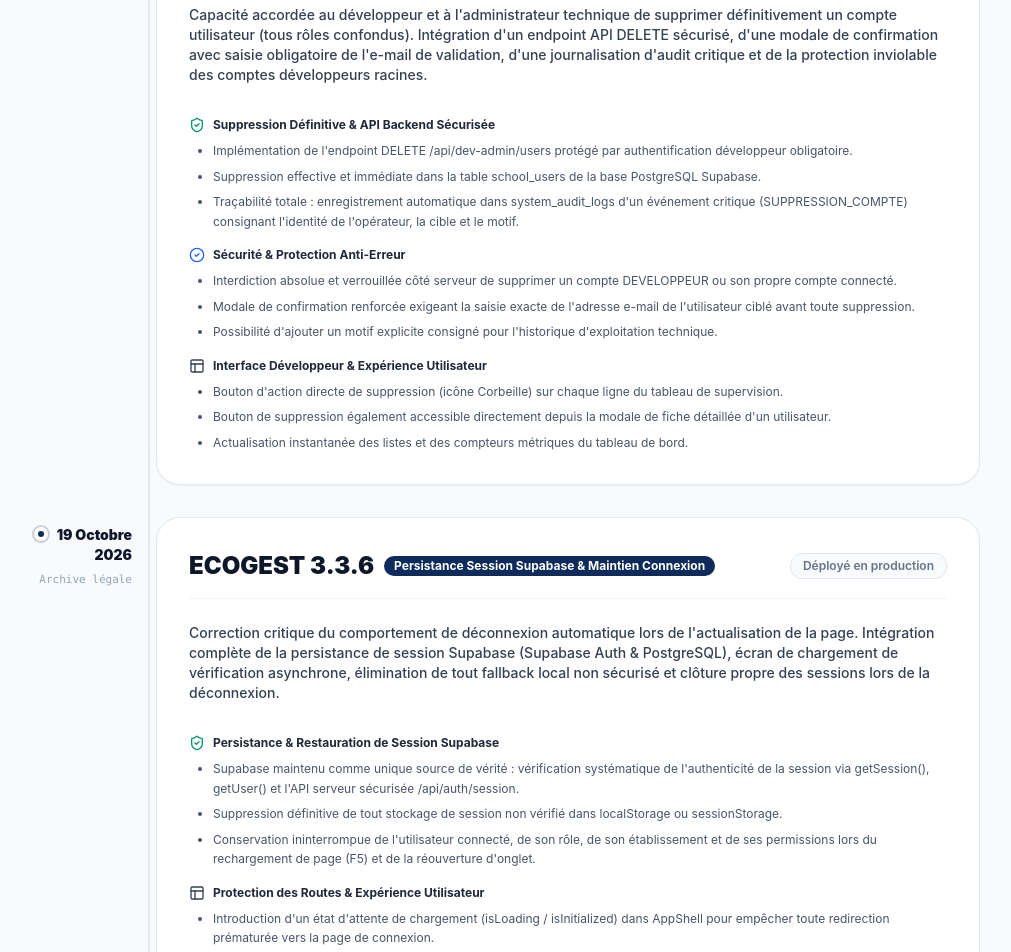
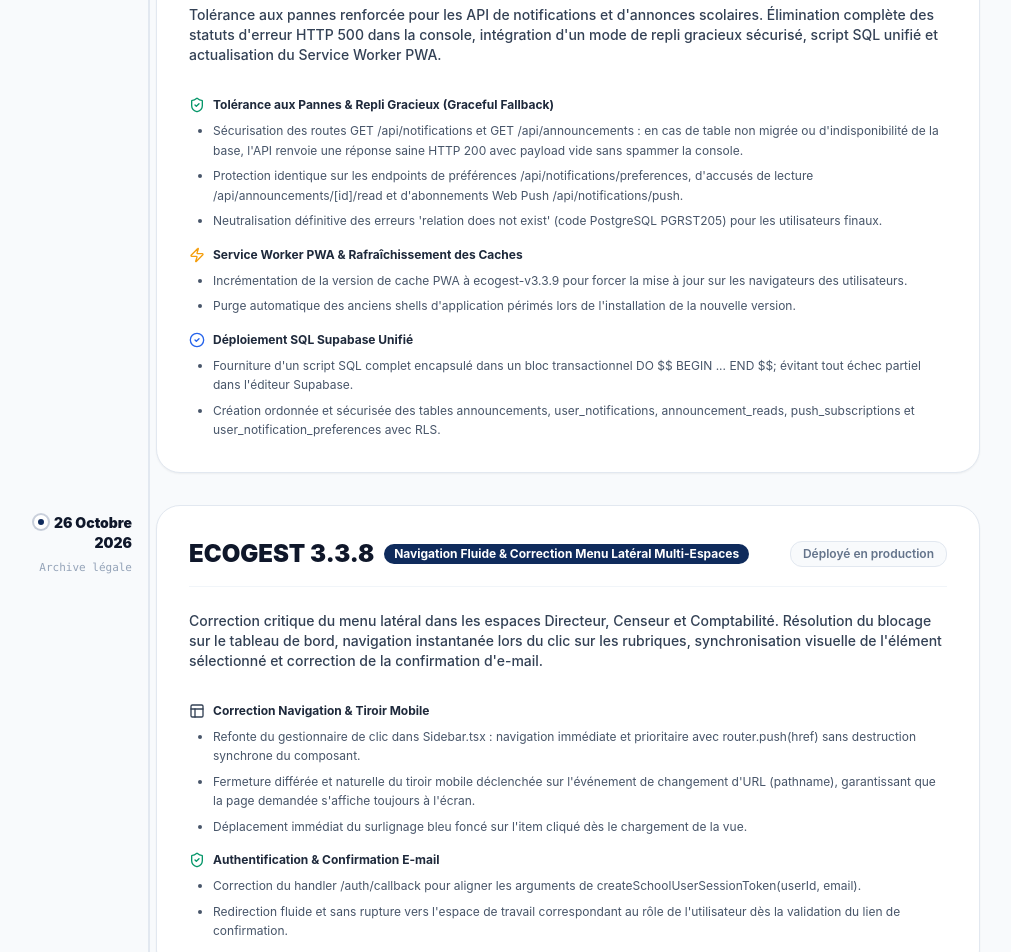
Before and after one commit to victoriengoutchowanou9-coder/ecogest, a Next.js app: page /mises-a-jour in a window 1280 px wide. Shown: the part 500-1452 px from the top of the page, without its empty margins (140-1151 px from the left). Built offline with nearby package versions, Linux system fonts and the light colour scheme.

Commit message:
docs(changelog): document ECOGEST v3.3.8 and v3.3.9 releases

```diff
--- a/app/(public)/mises-a-jour/page.tsx
+++ b/app/(public)/mises-a-jour/page.tsx
@@ -25,6 +25,66 @@
   const [filterCategory, setFilterCategory] = useState<string>("ALL");
 
   const releases = [
+    {
+      version: "ECOGEST 3.3.9",
+      date: "26 Octobre 2026",
+      badge: "Résilience Backend & Correction Erreurs 500",
+      badgeColor: "bg-emerald-600 text-white",
+      summary: "Tolérance aux pannes renforcée pour les API de notifications et d'annonces scolaires. Élimination complète des statuts d'erreur HTTP 500 dans la console, intégration d'un mode de repli gracieux sécurisé, script SQL unifié et actualisation du Service Worker PWA.",
+      sections: [
+        {
+          type: "Tolérance aux Pannes & Repli Gracieux (Graceful Fallback)",
+          icon: <ShieldCheck className="w-4 h-4 text-emerald-600" />,
+          items: [
+            "Sécurisation des routes GET /api/notifications et GET /api/announcements : en cas de table non migrée ou d'indisponibilité de la base, l'API renvoie une réponse saine HTTP 200 avec payload vide sans spammer la console.",
+            "Protection identique sur les endpoints de préférences /api/notifications/preferences, d'accusés de lecture /api/announcements/[id]/read et d'abonnements Web Push /api/notifications/push.",
+            "Neutralisation définitive des erreurs 'relation does not exist' (code PostgreSQL PGRST205) pour les utilisateurs finaux.",
+          ],
+        },
+        {
+          type: "Service Worker PWA & Rafraîchissement des Caches",
+          icon: <Zap className="w-4 h-4 text-amber-500" />,
+          items: [
+            "Incrémentation de la version de cache PWA à ecogest-v3.3.9 pour forcer la mise à jour sur les navigateurs des utilisateurs.",
+            "Purge automatique des anciens shells d'application périmés lors de l'installation de la nouvelle version.",
+          ],
+        },
+        {
+          type: "Déploiement SQL Supabase Unifié",
+          icon: <CheckCircle2 className="w-4 h-4 text-blue-600" />,
+          items: [
+            "Fourniture d'un script SQL complet encapsulé dans un bloc transactionnel DO $$ BEGIN ... END $$; évitant tout échec partiel dans l'éditeur Supabase.",
+            "Création ordonnée et sécurisée des tables announcements, user_notifications, announcement_reads, push_subscriptions et user_notification_preferences avec RLS.",
+          ],
+        },
+      ],
+    },
+    {
+      version: "ECOGEST 3.3.8",
+      date: "26 Octobre 2026",
+      badge: "Navigation Fluide & Correction Menu Latéral Multi-Espaces",
+      badgeColor: "bg-school-primary text-white",
+      summary: "Correction critique du menu latéral dans les espaces Directeur, Censeur et Comptabilité. Résolution du blocage sur le tableau de bord, navigation instantanée lors du clic sur les rubriques, synchronisation visuelle de l'élément sélectionné et correction de la confirmation d'e-mail.",
+      sections: [
+        {
+          type: "Correction Navigation & Tiroir Mobile",
+          icon: <Layout className="w-4 h-4 text-slate-700" />,
+          items: [
+            "Refonte du gestionnaire de clic dans Sidebar.tsx : navigation immédiate et prioritaire avec router.push(href) sans destruction synchrone du composant.",
+            "Fermeture différée et naturelle du tiroir mobile déclenchée sur l'événement de changement d'URL (pathname), garantissant que la page demandée s'affiche toujours à l'écran.",
+            "Déplacement immédiat du surlignage bleu foncé sur l'item cliqué dès le chargement de la vue.",
+          ],
+        },
+        {
+          type: "Authentification & Confirmation E-mail",
+          icon: <ShieldCheck className="w-4 h-4 text-emerald-600" />,
+          items: [
+            "Correction du handler /auth/callback pour aligner les arguments de createSchoolUserSessionToken(userId, email).",
+            "Redirection fluide et sans rupture vers l'espace de travail correspondant au rôle de l'utilisateur dès la validation du lien de confirmation.",
+          ],
+        },
+      ],
+    },
     {
       version: "ECOGEST 3.3.7",
       date: "19 Octobre 2026",
```
